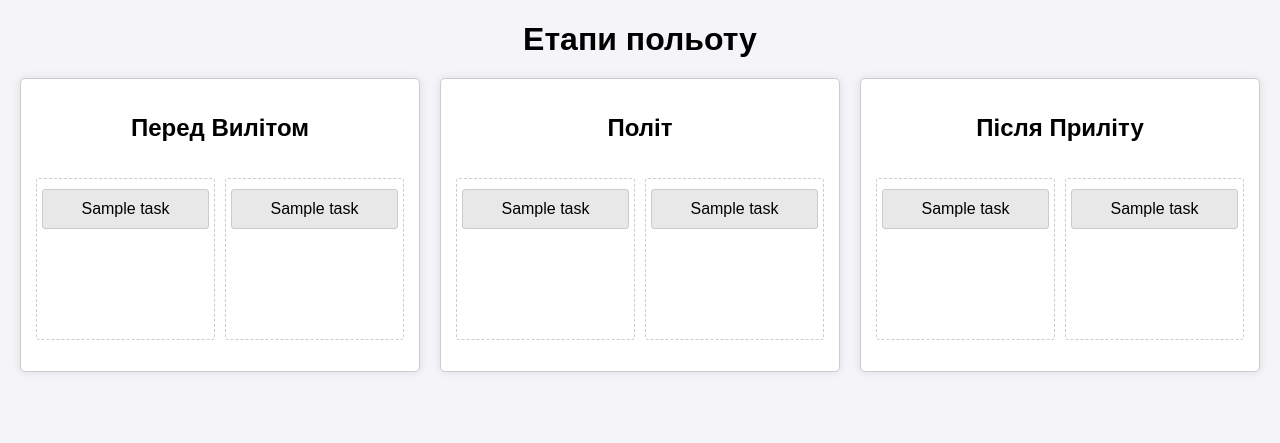
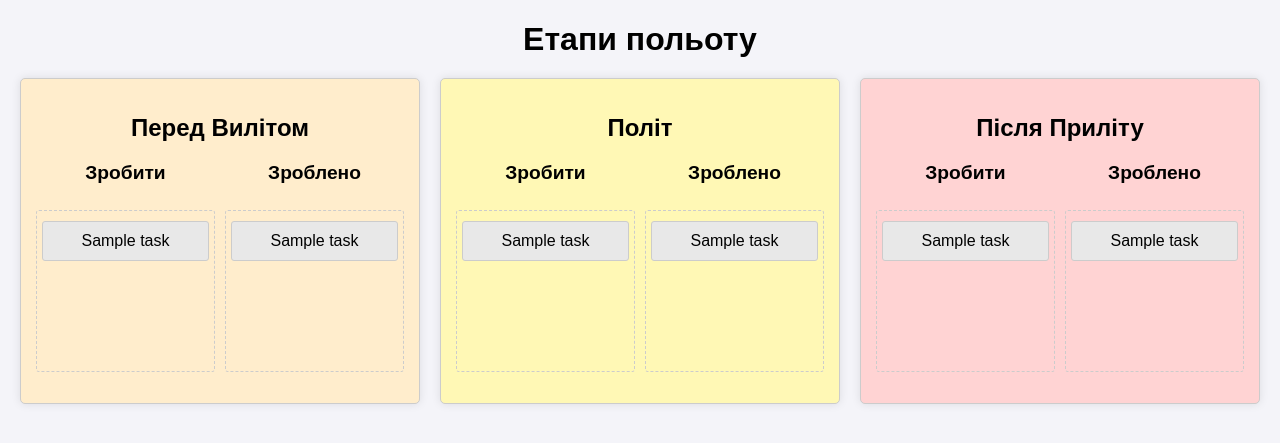
Before and after one commit to malkir23/diary, a Python web app: template backend/templates/index.html in a window 1280 px wide. Shown: the top 443 px of the page. Run offline with Jinja, Linux system fonts and the light colour scheme; the template is opened without the code that fills it: most values are stand-ins (such as "Sample title", 1, 10 or a date in 2020).

Commit message:
add colors

```diff
--- a/backend/static/css/u4u.css
+++ b/backend/static/css/u4u.css
@@ -19,7 +19,6 @@ h1 {
 	width: 30%;
 	padding: 15px;
 	border: 1px solid #ccc;
-	background-color: #fff;
 	border-radius: 5px;
 	box-shadow: 0 0 10px rgba(0, 0, 0, 0.1);
 }
@@ -28,13 +27,38 @@ h2 {
 	text-align: center;
 }
 
+/* Warm colors for each table */
+.warm-orange {
+	background-color: #ffedcc;
+}
+
+.warm-yellow {
+	background-color: #fff8b5;
+}
+
+.warm-red {
+	background-color: #ffd3d3;
+}
+
 .columns {
 	display: flex;
 	gap: 10px;
 }
 
+.column {
+	width: 50%;
+	display: flex;
+	flex-direction: column;
+}
+
+h3 {
+	text-align: center;
+	margin: 0 0 10px;
+	font-size: 1.2em;
+}
+
 .task-list {
-	width: 50%;
+	flex: 1;
 	list-style-type: none;
 	padding: 0;
 	min-height: 150px;
--- a/backend/templates/index.html
+++ b/backend/templates/index.html
@@ -10,14 +10,19 @@
     <h1>Етапи польоту</h1>
     <div class="table-container">
         <!-- Table 1 -->
-        <div class="table" id="pre-flight">
+        <div class="table warm-orange" id="pre-flight">
             <h2>Перед Вилітом</h2>
             <div class="columns">
+                <div class="column">
+                    <h3>Зробити</h3>
                     <ul class="task-list" id="pre-flight-todo">
                         {% for task in tasks.pre_flight.todo %}
                         <li draggable="true" class="task">{{ task }}</li>
                         {% endfor %}
                     </ul>
+                </div>
+                <div class="column">
+                    <h3>Зроблено</h3>
                     <ul class="task-list" id="pre-flight-done">
                         {% for task in tasks.pre_flight.done %}
                         <li draggable="true" class="task">{{ task }}</li>
@@ -25,16 +30,22 @@
                     </ul>
                 </div>
             </div>
+        </div>
 
         <!-- Table 2 -->
-        <div class="table" id="in-flight">
+        <div class="table warm-yellow" id="in-flight">
             <h2>Політ</h2>
             <div class="columns">
+                <div class="column">
+                    <h3>Зробити</h3>
                     <ul class="task-list" id="in-flight-todo">
                         {% for task in tasks.in_flight.todo %}
                         <li draggable="true" class="task">{{ task }}</li>
                         {% endfor %}
                     </ul>
+                </div>
+                <div class="column">
+                    <h3>Зроблено</h3>
                     <ul class="task-list" id="in-flight-done">
                         {% for task in tasks.in_flight.done %}
                         <li draggable="true" class="task">{{ task }}</li>
@@ -42,16 +53,22 @@
                     </ul>
                 </div>
             </div>
+        </div>
 
         <!-- Table 3 -->
-        <div class="table" id="post-flight">
+        <div class="table warm-red" id="post-flight">
             <h2>Після Приліту</h2>
             <div class="columns">
+                <div class="column">
+                    <h3>Зробити</h3>
                     <ul class="task-list" id="post-flight-todo">
                         {% for task in tasks.post_flight.todo %}
                         <li draggable="true" class="task">{{ task }}</li>
                         {% endfor %}
                     </ul>
+                </div>
+                <div class="column">
+                    <h3>Зроблено</h3>
                     <ul class="task-list" id="post-flight-done">
                         {% for task in tasks.post_flight.done %}
                         <li draggable="true" class="task">{{ task }}</li>
@@ -60,6 +77,7 @@
                 </div>
             </div>
         </div>
+    </div>
 
     <script src="/static/js/u4u.js"></script>
 </body>
```
Lines whose indentation alone changed are shown as unchanged.
